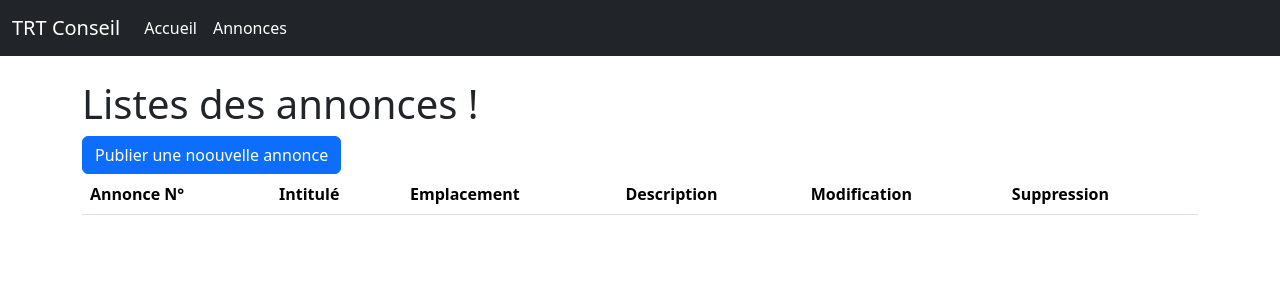
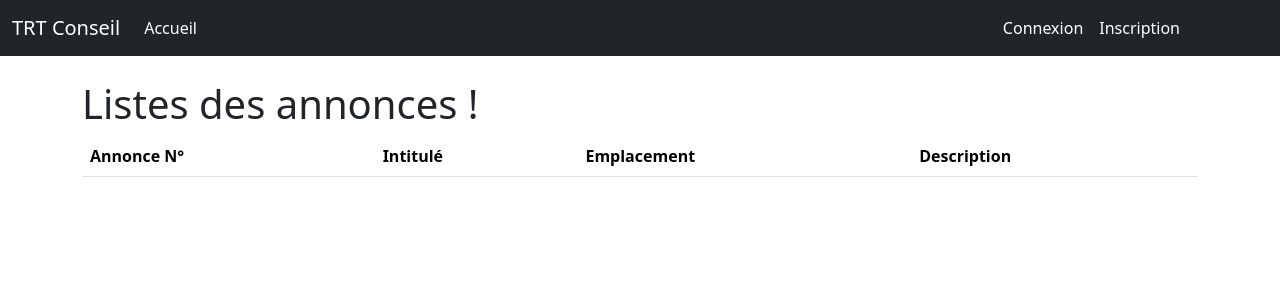
Before and after one commit to Atsuyko/TRTconseil-ECF, a Symfony app: template templates/annonce/index.html.twig in a window 1280 px wide. Shown: the top 300 px of the page. Run offline with Twig, Linux system fonts and the light colour scheme; the template is opened without the code that fills it, so the values that code supplies are empty; some libraries are stand-ins or nearby versions.

Commit message:
Add Access et display on ROLE

```diff
--- a/src/Controller/AdminController.php
+++ b/src/Controller/AdminController.php
@@ -2,15 +2,18 @@
 
 namespace App\Controller;
 
+use Sensio\Bundle\FrameworkExtraBundle\Configuration\IsGranted;
 use Symfony\Bundle\FrameworkBundle\Controller\AbstractController;
 use Symfony\Component\HttpFoundation\Response;
 use Symfony\Component\Routing\Annotation\Route;
 
+#[IsGranted('ROLE_ADMIN')]
 class AdminController extends AbstractController
 {
     #[Route('/admin', name: 'app_admin')]
     public function index(): Response
     {
+
         return $this->render('admin/index.html.twig', [
             'controller_name' => 'AdminController',
         ]);
--- a/src/Controller/AnnonceController.php
+++ b/src/Controller/AnnonceController.php
@@ -6,10 +6,13 @@ use App\Entity\Annonce;
 use App\Form\AnnonceType;
 use App\Repository\AnnonceRepository;
 use Doctrine\ORM\EntityManagerInterface;
+use Sensio\Bundle\FrameworkExtraBundle\Configuration\IsGranted;
+use Sensio\Bundle\FrameworkExtraBundle\Configuration\Security;
 use Symfony\Component\HttpFoundation\Request;
 use Symfony\Component\HttpFoundation\Response;
 use Symfony\Component\Routing\Annotation\Route;
 use Symfony\Bundle\FrameworkBundle\Controller\AbstractController;
+
 
 class AnnonceController extends AbstractController
 {
@@ -36,6 +39,7 @@ class AnnonceController extends AbstractController
      * @return Response
      */
     #[Route('/annonce/new', 'annonce.new', methods: ['GET', 'POST'])]
+    #[IsGranted('ROLE_RECRUTEUR')]
     public function new(Request $request, EntityManagerInterface $manager): Response
     {
 
@@ -73,6 +77,7 @@ class AnnonceController extends AbstractController
      * @return Response
      */
     #[Route('/annonce/edit/{id}', 'annonce.edit', methods: ['GET', 'POST'])]
+    #[Security("is_granted('ROLE_RECRUTEUR') and user === annonce.getUser()")]
     public function edit(AnnonceRepository $repository, int $id, Request $request, EntityManagerInterface $manager): Response
     {
         $annonce = $repository->findOneBy(["id" => $id]);
@@ -99,6 +104,7 @@ class AnnonceController extends AbstractController
     }
 
     #[Route('/annonce/delete/{id}', 'annonce.delete', methods: ['GET'])]
+    #[Security("(is_granted('ROLE_RECRUTEUR') and user === annonce.getUser()) or (is_granted('ROLE_CONSULTANT')) or (is_granted('ROLE_ADMIN'))")]
     public function delete(EntityManagerInterface $manager, Annonce $annonce): Response
     {
         $manager->remove($annonce);
--- a/templates/annonce/index.html.twig
+++ b/templates/annonce/index.html.twig
@@ -6,10 +6,12 @@
 
 <div class="container mt-4">
     <h1>Listes des annonces !</h1>
-
+    {% if is_granted('ROLE_RECRUTEUR') %}
     <a href="{{ path('annonce.new') }}" class="btn btn-primary">
         Publier une noouvelle annonce
     </a>
+    {% endif %}
+
 
     {% for message in app.flashes('success') %}
     <div class="alert-sucess alert mt-4">
@@ -24,8 +26,13 @@
                 <th scope="col">Intitulé</th>
                 <th scope="col">Emplacement</th>
                 <th scope="col">Description</th>
+                {% if is_granted('ROLE_RECRUTEUR') or is_granted('ROLE_CONSULTANT') or is_granted('ROLE_ADMIN') %}
                 <th scope="col">Modification</th>
                 <th scope="col">Suppression</th>
+                {% elseif is_granted('ROLE_CANDIDAT') %}
+                <th scope="col">Candidature</th>
+                {% endif %}
+
             </tr>
         </thead>
         <tbody>
@@ -35,12 +42,18 @@
                 <td>{{ annonce.job_title }}</td>
                 <td>{{ annonce.work_place }}</td>
                 <td>{{ annonce.description }}</td>
+                {% if is_granted('ROLE_RECRUTEUR') or is_granted('ROLE_CONSULTANT') or is_granted('ROLE_ADMIN')%}
                 <td>
                     <a href="{{ path('annonce.edit', { id: annonce.id }) }}" class="btn btn-warning">Modifier</a>
                 </td>
                 <td>
                     <a href="{{ path('annonce.delete', { id: annonce.id }) }}" class="btn btn-danger">Supprimer</a>
                 </td>
+                {% elseif is_granted('ROLE_CANDIDAT') %}
+                <td>
+                    <a href="{{ path('#') }}" class="btn btn-danger">Postuler</a>
+                </td>
+                {% endif %}
             </tr>
             {% endfor %}
         </tbody>
--- a/templates/base.html.twig
+++ b/templates/base.html.twig
@@ -35,15 +35,63 @@
                             Accueil
                         </a>
                     </li>
+                    {% if app.user %}
                     <li class="nav-item">
                         <a class="nav-link active" href="{{ path('app_annonce') }}">
                             Annonces
                         </a>
                     </li>
+                    {% endif %}
                 </ul>
+                <div class="d-flex" style="margin-right: 5rem;">
+                    <ul class="navbar-nav me-auto">
+                        {% if app.user %}
+                        <li class="nav-item dropdown">
+                            <a class="nav-link dropdown-toggle" data-bs-toggle="dropdown" href="#" role="button"
+                                aria-haspopup="true" aria-expanded="false">{{ app.user.Email }}</a>
+                            <div class="dropdown-menu">
+                                <a class="dropdown-item" href="#">Modifier mon profil</a>
+                                <div class="dropdown-divider"></div>
+                                <a class="dropdown-item" href="{{ path('app_logout') }}">Déconnexion</a>
+                            </div>
+                        </li>
+                        {% else %}
+                        <li class="nav-item">
+                            <a class="nav-link active" href="{{ path('app_login') }}">
+                                Connexion
+                            </a>
+                        </li>
+                        <li class="nav-item">
+                            <a class="nav-link active" href="{{ path('app_register') }}">
+                                Inscription
+                            </a>
+                        </li>
+                        {% endif %}
+
+                    </ul>
+                </div>
             </div>
         </div>
     </nav>
+    {#
+    <div class="">
+        {% if is_granted('ROLE_ADMIN') %}
+        <p class="mb-0"><b>{{ adminEmail }}</b> connecté<a href="{{ path('app_logout') }}">Se déconnecter</a>
+        </p>
+        {% endif %}
+        {% if is_granted('ROLE_CONSULTANT') %}
+        <p class="mb-0"><b>{{ consultantEmail}}</b> connecté <a href="{{ path('app_logout') }}">Se déconnecter</a></p>
+        {% endif %}
+        {% if is_granted('ROLE_RECRUTEUR') %}
+        <p class="mb-0"><b>{{ recruteurEmail }}</b> connecté<a href="{{ path('app_logout') }}">Se déconnecter</a>
+        </p>
+        {% endif %}
+        {% if is_granted('ROLE_CANDIDAT') %}
+        <p class="mb-0"><b>{{ candidatEmail }}</b> connecté<a href="{{ path('app_logout') }}">Se
+                déconnecter</a></p>
+        {% endif %}
+    </div>
+    #}
     {% endblock %}
     {% block body %}{% endblock %}
     <script src="https://cdn.jsdelivr.net/npm/bootstrap@5.3.1/dist/js/bootstrap.bundle.min.js"
--- a/templates/home/index.html.twig
+++ b/templates/home/index.html.twig
@@ -21,10 +21,6 @@
             suspendisse sed nisi. Commodo viverra maecenas accumsan lacus vel facilisis volutpat est velit. Quis risus
             sed vulputate odio. Scelerisque fermentum dui faucibus in ornare. Ultrices neque ornare aenean euismod
             elementum nisi quis eleifend quam.</p>
-        <p class="lead">
-            <a class="btn btn-primary btn-lg" href="{{ path('app_register') }}" role="button">Inscription</a>
-            <a class="btn btn-primary btn-lg" href="{{ path('app_login') }}" role="button">Connexion</a>
-        </p>
     </div>
 </div>
 {% endblock %}
```
Also changed, not shown: templates/admin/index.html.twig (+17 -4 lines), composer.json (line endings or trailing spaces), 3 other files.
